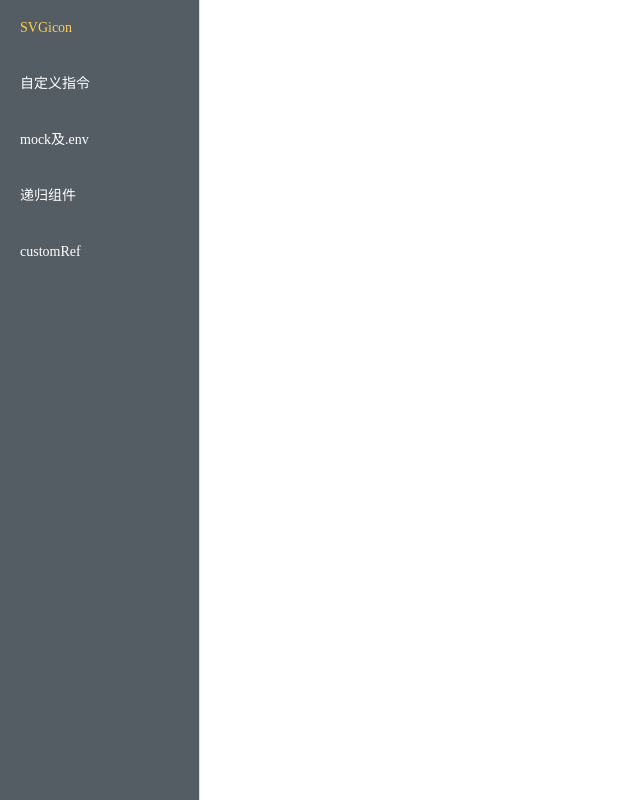
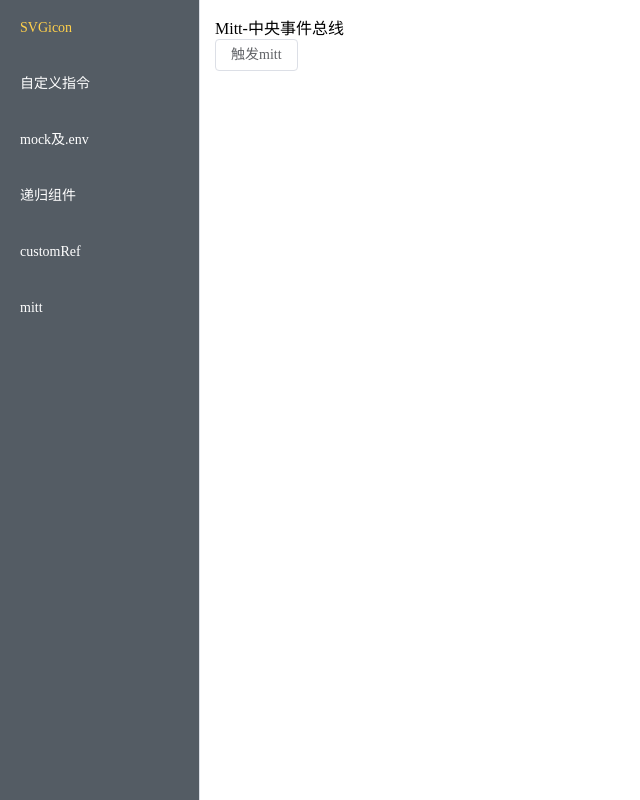
Before and after one commit to wanglongkai/vue3-ts-demo, a Vue app: page /mitt in a window 1280 px wide. Shown: the whole page, without its empty margins (0-640 px from the left). Built offline with nearby package versions, Linux system fonts and the light colour scheme.

Commit message:
feat: mitt ts使用

```diff
--- a/package.json
+++ b/package.json
@@ -15,6 +15,7 @@
     "axios": "^1.4.0",
     "element-plus": "^2.3.5",
     "lodash": "^4.17.21",
+    "mitt": "^3.0.0",
     "sass": "^1.62.1",
     "vue": "^3.2.47",
     "vue-router": "4"
--- a/src/router/index.ts
+++ b/src/router/index.ts
@@ -31,6 +31,12 @@ export const routes = [
     name: 'customref',
     title: 'customRef',
     component: () => import('@/views/customRef/index.vue')
+  },
+  {
+    path: '/mitt',
+    name: 'mitt',
+    title: 'mitt',
+    component: () => import('@/views/mitt/index.vue')
   }
 ]
 
--- /dev/null
+++ b/src/utils/mitt.ts
@@ -0,0 +1,11 @@
+import mitt from "mitt";
+import type { Emitter  } from "mitt";
+
+// 约束一下可以发布订阅的事件名，避免混乱
+export type Events = {
+  foo: string
+};
+
+const $Bus: Emitter<Events> = mitt<Events>();
+
+export default $Bus;
--- /dev/null
+++ b/src/views/mitt/index.vue
@@ -0,0 +1,18 @@
+<template>
+  <h1>Mitt-中央事件总线</h1>
+  <el-button @click="handle">触发mitt</el-button>
+</template>
+
+<script setup lang='ts'>
+import $Bus from "@/utils/mitt";
+
+// 订阅事件
+$Bus.on('foo', data => console.log(`output->data`, data));
+
+const handle = () => {
+  // 发布事件
+  $Bus.emit('foo', 'wanglk')
+}
+</script>
+
+<style></style>
```
Also changed, not shown: 1 other file (tests, documents, lock files or other folders).
